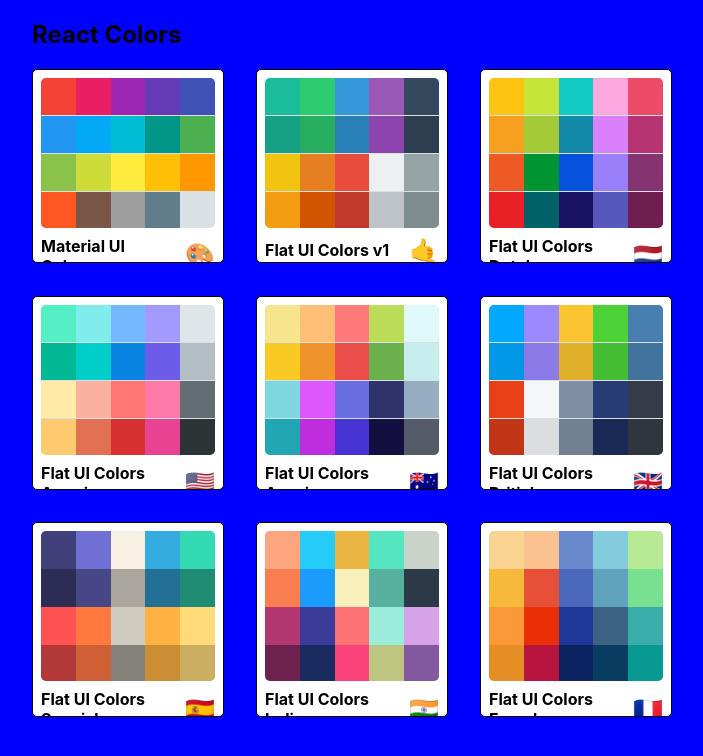
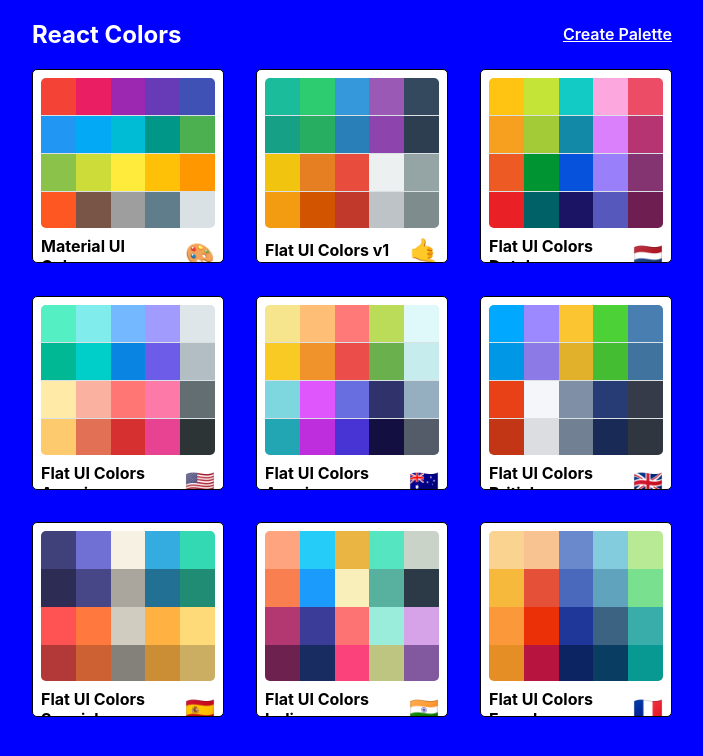
Before and after one commit to bdushimi/atlp-react-level-up, a React (Create React App) app in the folder colors/: page / in a window 1280 px wide. Shown: the top 756 px of the page, without its empty margins (288-991 px from the left). Built offline with nearby package versions, Linux system fonts and the light colour scheme.

Commit message:
Adds link to create new palette

```diff
--- a/colors/src/App.js
+++ b/colors/src/App.js
@@ -4,6 +4,7 @@ import seedColors from './seedColors';
 import { generatePalette } from "./colorsHelper";
 import PaletteList from './PaletteList';
 import SingleColorPalette from './SingleColorPalette';
+import NewPaletteForm from './NewPaletteForm';
 
 function App() {
 
@@ -14,10 +15,18 @@ function App() {
   }
   return (
     <Switch>
+
+      <Route
+        exact
+        path="/palette/new"
+        render={(routeProps) => <NewPaletteForm />}
+      />
+
       <Route
         exact
         path="/"
-        render={(routeProps) => <PaletteList palettes={seedColors} {...routeProps}/>} />
+        render={(routeProps) => <PaletteList palettes={seedColors} {...routeProps} />}
+      />
 
       <Route
         exact path="/palette/:id"
@@ -37,6 +46,7 @@ function App() {
           />
         )}
       />
+
     </Switch>
   );
 }
--- /dev/null
+++ b/colors/src/NewPaletteForm.js
@@ -0,0 +1,13 @@
+import React, { Component } from 'react';
+
+class NewPaletteForm extends Component {
+    render() {
+        return (
+            <div>
+                <h1>New Palette Form</h1>
+            </div>
+        );
+    }
+}
+
+export default NewPaletteForm;
--- a/colors/src/PaletteList.js
+++ b/colors/src/PaletteList.js
@@ -2,6 +2,7 @@ import React, { Component } from 'react';
 import MiniPalette from './MiniPalette'
 import { withStyles } from '@material-ui/core/styles';
 import styles from "./styles/PaletteListStyles"
+import { Link } from "react-router-dom";
 
 
 class PaletteList extends Component {
@@ -20,6 +21,7 @@ class PaletteList extends Component {
                 <div className={classes.container}>
                     <nav className={classes.nav}>
                         <h1>React Colors</h1>
+                        <Link to="/palette/new">Create Palette</Link>
                     </nav>
                     <div className={classes.palettes}>
                         {palettes.map(palette => (
--- a/colors/src/styles/PaletteListStyles.js
+++ b/colors/src/styles/PaletteListStyles.js
@@ -19,6 +19,12 @@ const styles = {
         display: "flex",
         width: "100%",
         justifyContent: "space-between",
+        alignItems: "center",
+        color: "white",
+        "& a": {
+            color: "white",
+            fontWeight: "600"
+        }
     },
 
     palettes: {
```
